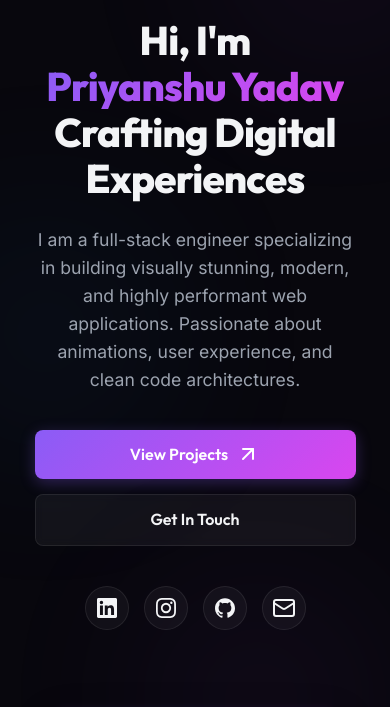
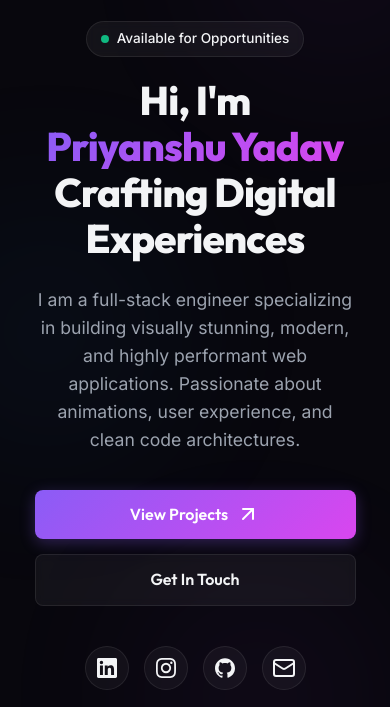
Before and after one commit to Priyanshuydv2006/portfolio, a plain HTML site: page docs/index.html in a window 390 px wide. Shown: the part 99-806 px from the top of the page. Drawn offline with nearby package versions, Linux system fonts and the light colour scheme; no server answers.

Commit message:
Add padding to hero-section for layout adjustment

```diff
--- a/docs/style.css
+++ b/docs/style.css
@@ -1598,6 +1598,10 @@ button, input, select, textarea {
 @media (max-width: 768px) {
   .section {
     padding: 60px 0;
+  }
+
+  .hero-section {
+    padding-top: calc(var(--nav-height) + 40px);
   }
 
   .hero-title {
```
